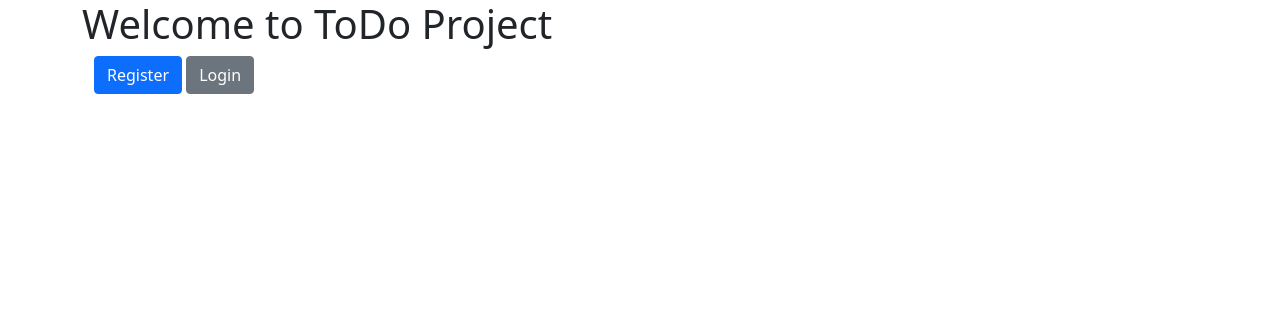
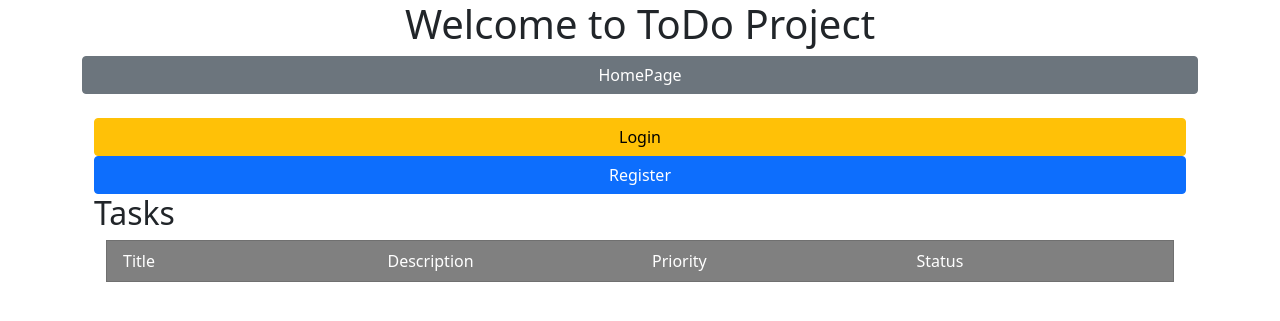
Before and after one commit to CchOOlak/todo, a Django app: page / in a window 1280 px wide. Shown: the top 321 px of the page. Run offline with Django 4.2, Linux system fonts and the light colour scheme.

Commit message:
- add permissions - complete tasks CRUD - implement pages: login, register, tasks

```diff
--- a/core/models/user.py
+++ b/core/models/user.py
@@ -1,4 +1,4 @@
-from django.contrib.auth.models import User as BaseUser
+from django.contrib.auth.models import AbstractUser as BaseUser
 
 class User(BaseUser):
     def __str__(self):
--- a/core/serializers/__init__.py
+++ b/core/serializers/__init__.py
@@ -1,2 +1,2 @@
+from .user import *
 from .task import *
-from .user import *
--- a/core/urls.py
+++ b/core/urls.py
@@ -6,14 +6,14 @@ from rest_framework import routers
 from core.views import TaskViewSet, UserRegisterView
 
 router = routers.DefaultRouter()
-router.register(r'tasks', TaskViewSet)
+router.register(r'tasks', TaskViewSet, "tasks")
 
 urlpatterns = [
     path('', include(router.urls)),
 
-    path('register/', UserRegisterView.as_view(), name='register'),
-    path('login/', LoginView.as_view(template_name='login.html'), name='login'),
-    path('logout/', LogoutView.as_view(), name='logout'),
+    path('auth/register/', UserRegisterView.as_view(), name='register'),
+    path('auth/login/', LoginView.as_view(template_name='login.html'), name='login'),
+    path('auth/logout/', LogoutView.as_view(), name='logout'),
 
     # path('search/<slug:str>/', search),
 ]
--- a/core/views/task.py
+++ b/core/views/task.py
@@ -1,9 +1,10 @@
-from rest_framework import mixins, viewsets, permissions
+from rest_framework import mixins, viewsets
 from django_filters.rest_framework import DjangoFilterBackend
 
 from core.models import Task
 from core.serializers import TaskSerializer
 from core.filters import TaskOrderingFilter
+from core.permissions import IsOwnerPermission
 
 
 class TaskViewSet(viewsets.GenericViewSet,
@@ -13,7 +14,7 @@ class TaskViewSet(viewsets.GenericViewSet,
                   mixins.UpdateModelMixin):
     queryset = Task.objects.all()
     serializer_class = TaskSerializer
-    permission_classes = [permissions.IsAuthenticated,]
+    permission_classes = [IsOwnerPermission,]
     filter_backends = (DjangoFilterBackend, TaskOrderingFilter,)
     filter_fields = ('priority', 'status',)
 
--- a/landing/views.py
+++ b/landing/views.py
@@ -1,10 +1,15 @@
 from django.shortcuts import render
 
+from core.models import Task
 from core.serializers import UserRegisterSerializer
 
 
 def index(request):
-    return render(request, 'index.html')
+    if request.user.is_authenticated:
+        tasks = Task.objects.filter(author=request.user)
+    else:
+        tasks = []
+    return render(request, 'index.html', context={"tasks": tasks})
 
 def register(request):
     serializer = UserRegisterSerializer()
--- a/templates/base.html
+++ b/templates/base.html
@@ -6,7 +6,10 @@
     <body>
         <div class="container">
             <div class="header">
-                <h1 class="justify-content-center">Welcome to ToDo Project</h1>
+                <h1 class="text-center">Welcome to ToDo Project</h1>
+                <a class="btn btn-secondary" style="width: 100%;" href="{% url 'index' %}">HomePage</a>
+                <br>
+                <br>
             </div>
             {% block body %}
             {% endblock %}
--- a/templates/index.html
+++ b/templates/index.html
@@ -3,13 +3,16 @@
 {% block body %}
   {% if user.is_authenticated %}
   <div class="container">
-    <h2>Hello, {{ user.username }} !</h2>
-    <a class="btn btn-warning" href="{% url 'logout' %}">Logout</a>
+    <h2 class="text-center">Hello, {{ user.username }} !</h2>
+    <a class="btn btn-warning" href="{% url 'logout' %}" style="width: 100%;">Logout</a>
   </div>
   {% else %}
   <div class="container">
-    <a class="btn btn-primary" href="{% url 'register_page' %}">Register</a>
-    <a class="btn btn btn-secondary" href="{% url 'login' %}">Login</a>
+    <a class="btn btn-warning" href="{% url 'login' %}" style="width: 100%;">Login</a>
+  </div>
+  <div class="container">
+    <a class="btn btn-primary" href="{% url 'register_page' %}" style="width: 100%;">Register</a>
   </div>
   {% endif %}
+  {% include 'tasks.html' %}
 {% endblock %}
--- a/templates/login.html
+++ b/templates/login.html
@@ -41,8 +41,7 @@
         {% endif %}
 
         <div class="form-actions-no-box">
-          <input class="btn btn-primary" type="submit" name="submit" value="Log in" class="btn btn-primary form-control" id="submit-id-submit">
-          <a class="btn btn-secondary" href="{% url 'index' %}">Home</a>
+          <input class="btn btn-primary" type="submit" name="submit" value="Log in" class="btn btn-warning form-control" id="submit-id-submit" style="width: 100%;">
         </div>
       </form>
     </div>
--- /dev/null
+++ b/templates/tasks.html
@@ -0,0 +1,25 @@
+<div class="container">
+    <h2>Tasks</h2>
+    <ul class="list-group">
+        <div class="container">
+            <li class="list-group-item" style="background-color: grey; color: white;">
+                <div class="row">
+                    <div class="col">Title</div>
+                    <div class="col">Description</div>
+                    <div class="col">Priority</div>
+                    <div class="col">Status</div>
+                </div>
+            </li>
+            {% for task in tasks %}
+                <li class="list-group-item">
+                    <div class="row">
+                        <div class="col">{{ task.title }}</div>
+                        <div class="col">{{ task.description }}</div>
+                        <div class="col">{{ task.get_priority }}</div>
+                        <div class="col">{{ task.get_status }}</div>
+                    </div>
+                </li>
+            {% endfor %}
+        </div>
+    </ul>
+</div>
--- a/todo_proj/settings.py
+++ b/todo_proj/settings.py
@@ -125,10 +125,6 @@ USE_TZ = True
 STATIC_URL = '/static/'
 STATIC_ROOT = os.path.join(BASE_DIR, 'static')
 
-MEDIA_ROOT = os.path.join(BASE_DIR, "media")
-MEDIA_URL = "/media/"
-
-
 
 # Default primary key field type
 # https://docs.djangoproject.com/en/4.2/ref/settings/#default-auto-field
@@ -142,5 +138,7 @@ REST_FRAMEWORK = {
     # 'EXCEPTION_HANDLER': 'core.utils.custom_exception_handler',
 }
 
+AUTH_USER_MODEL = 'core.User'
+
 LOGIN_REDIRECT_URL = '/'
 LOGOUT_REDIRECT_URL = '/'
--- a/todo_proj/urls.py
+++ b/todo_proj/urls.py
@@ -18,13 +18,9 @@ from django.contrib import admin
 from django.urls import path, include
 from django.conf.urls.static import static
 
-from todo_proj import settings
-from core.views import UserRegisterView
-
 
 urlpatterns = [
     # path('admin/', admin.site.urls),
     path('', include('landing.urls')),
     path('api/', include('core.urls')),
-] + static(settings.MEDIA_URL, document_root=settings.MEDIA_ROOT) \
-  + static(settings.STATIC_URL, document_root=settings.STATIC_ROOT)
+]
```
Also changed, not shown: core/models/task.py (+4 -5 lines), core/permissions.py (added, +7 -0 lines), core/serializers/task.py (+33 -3 lines), templates/register.html (+5 -6 lines), templates/filters.html (added).
